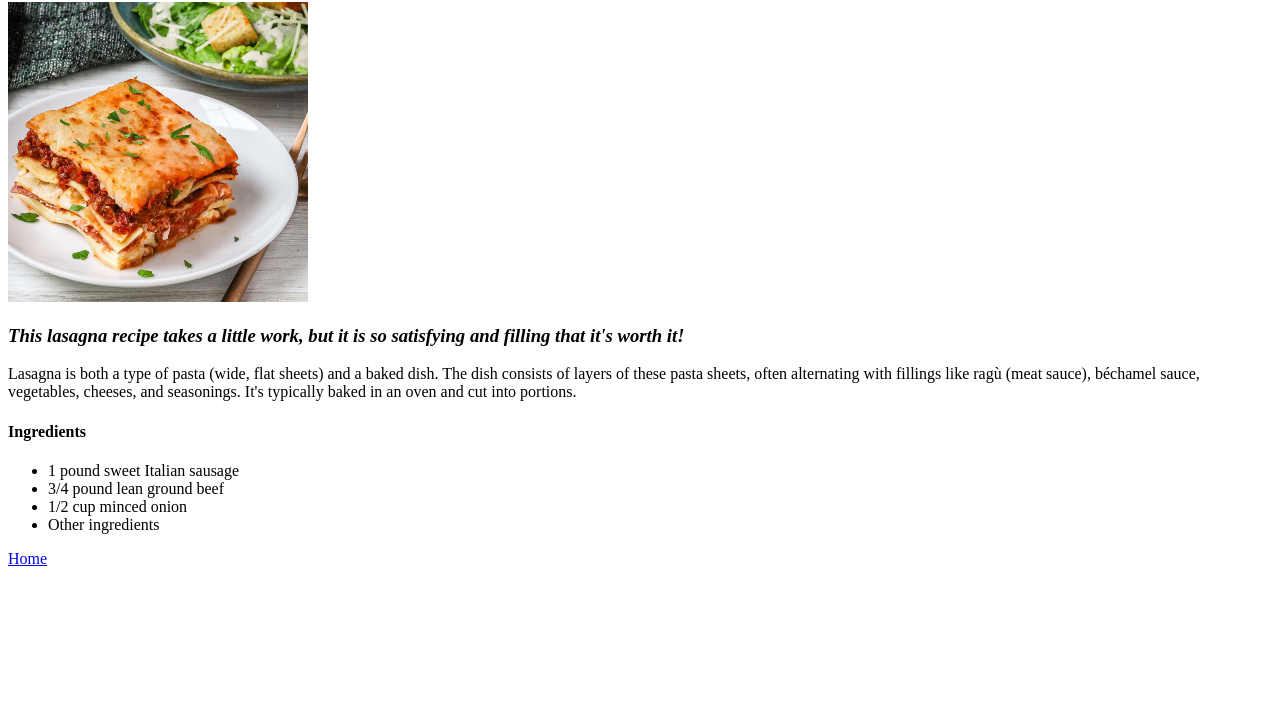
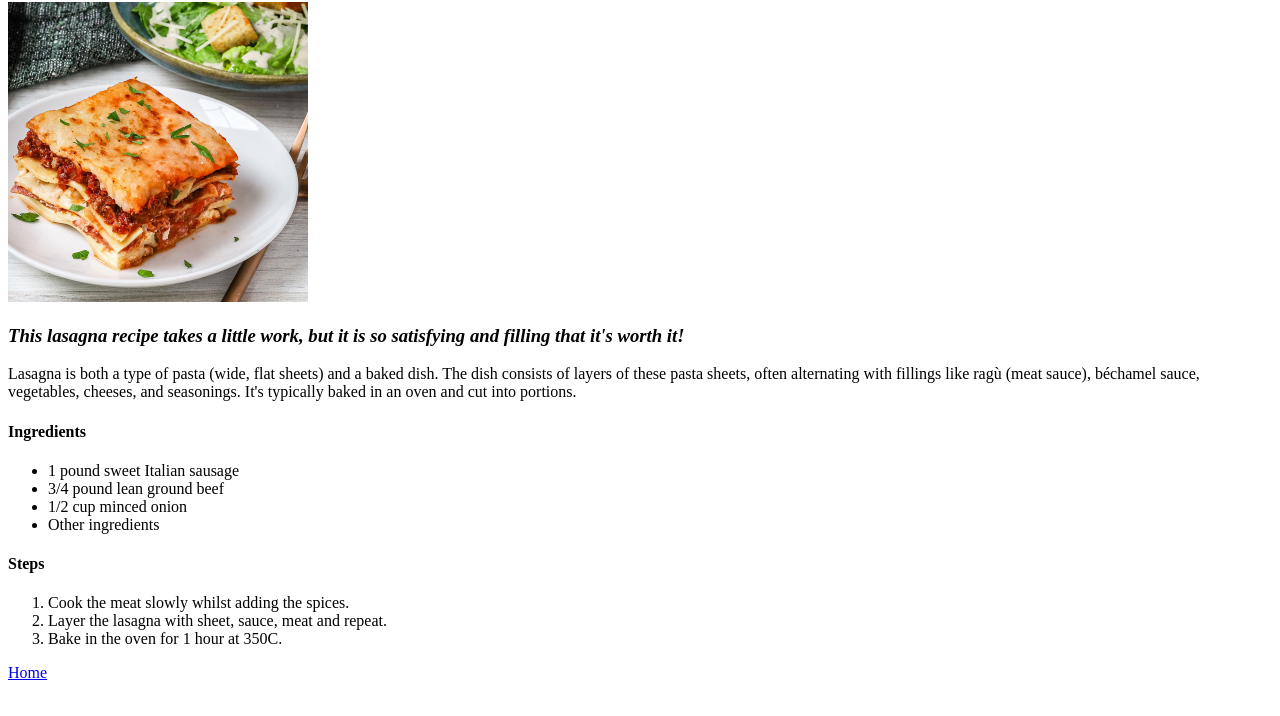
Before and after one commit to madhav-mk/odin-recipes, a plain HTML site: page recipes/lasagna.html in a window 1280 px wide. Shown: the part 78-794 px from the top of the page. Drawn offline with Linux system fonts and the light colour scheme.

Commit message:
Added steps for lasagna

```diff
--- a/recipes/lasagna.html
+++ b/recipes/lasagna.html
@@ -17,7 +17,12 @@
         <li>1/2 cup minced onion</li>
         <li>Other ingredients</li>
     </ul>
-
+    <h4>Steps</h4>
+    <ol>
+        <li>Cook the meat slowly whilst adding the spices.</li>
+        <li>Layer the lasagna with sheet, sauce, meat and repeat.</li>
+        <li>Bake in the oven for 1 hour at 350C.</li>
+    </ol>
 
     <a href="../index.html">Home</a>
 </body>
```
